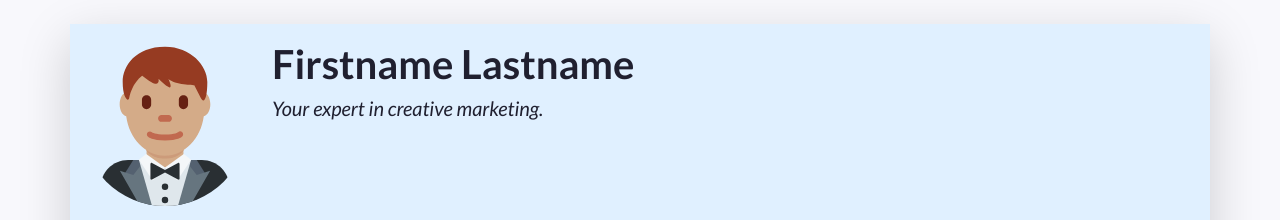
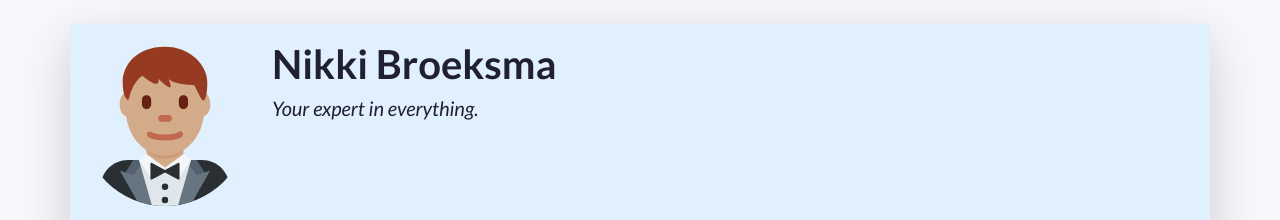
Before and after one commit to nikkepik/CV_NikkiBroeksma, a plain HTML site: page index.html in a window 1280 px wide. Shown: the top 220 px of the page. Drawn offline with nearby package versions, Linux system fonts and the light colour scheme.

Commit message:
Added name

```diff
--- a/index.html
+++ b/index.html
@@ -54,8 +54,8 @@
           A container to wrap around your name and tagline. Full-width at small size, then columns of increasing size.
         -->
         <div class="col-12 col-sm-8 col-md-9 col-lg-10 my-3 header-content">
-          <h1 class="fw-bolder">Firstname Lastname</h1>
-          <h5 class="fst-italic tagline">Your expert in creative marketing.</h5>
+          <h1 class="fw-bolder">Nikki Broeksma</h1>
+          <h5 class="fst-italic tagline">Your expert in everything.</h5>
         </div>
       </header>
 
```
